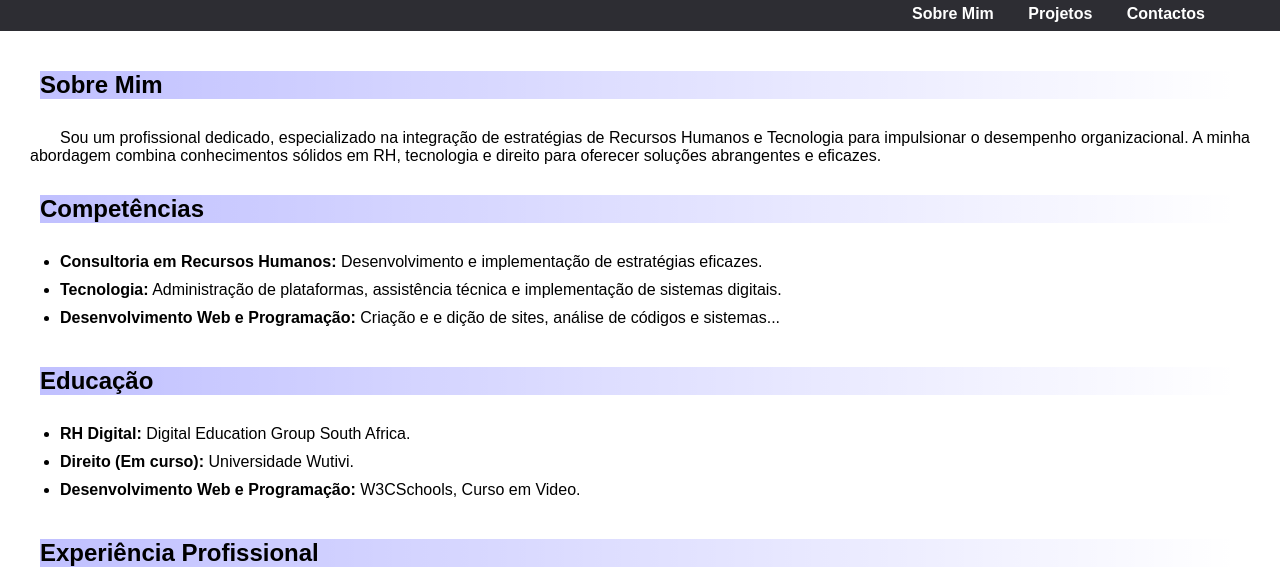
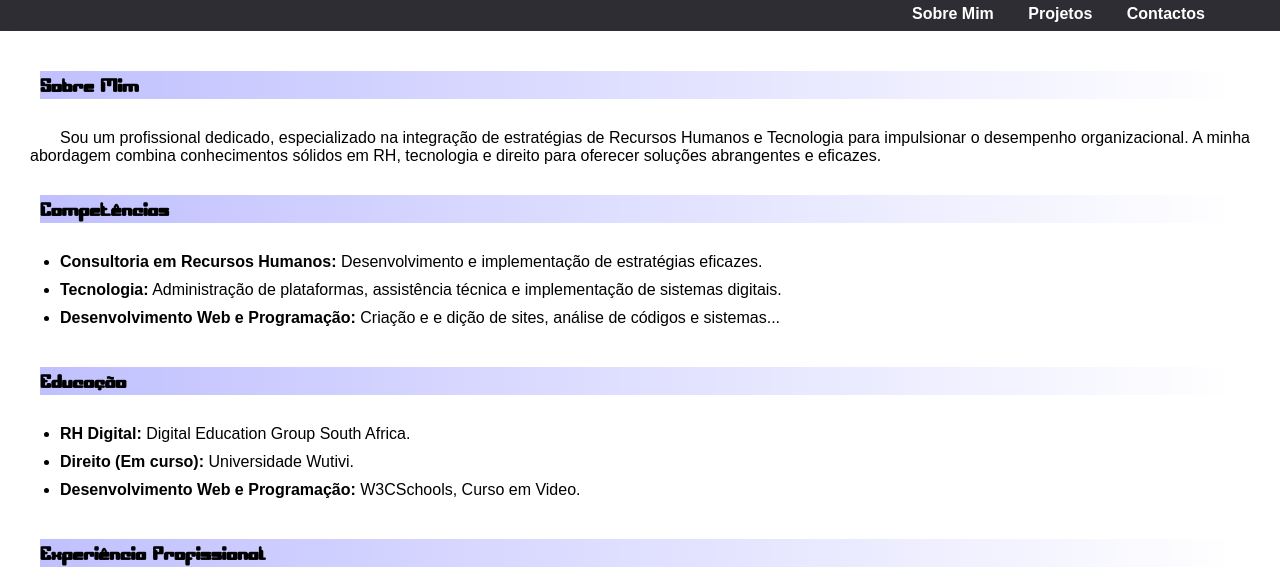
Before and after one commit to ShelzerTembe/Portifolio, a plain HTML site: page index.html in a window 1280 px wide. Shown: the part 153-737 px from the top of the page. Drawn offline with Linux system fonts and the light colour scheme.

Commit message:
font added

```diff
--- a/style.css
+++ b/style.css
@@ -1,7 +1,7 @@
 @charset "UTF-8";
 @font-face {
-    font-family:'android';
-    src: url(../fontes/idroid.otf) format('opentype');
+    font-family:'computer';
+    src: url(fontes/COMPUTERRobot.ttf) format('truetype');
 }
 
 
@@ -16,7 +16,7 @@
     --cor5:#2D2D33;
     --fonte-padrao: Arial, Verdana, Helvetica,sans-serif;
     --fonte-destaque:'Bebas Neue', sans-serif;
-    --font-android:'android', sans-serif;
+    --font-computer:'computer', sans-serif;
 }
 
 *{
@@ -36,7 +36,6 @@ header{
 }
 header>h1{
     background-color: var(--cor5);
-    font-family: var(--fonte-destaque);
     color: var(--cor1);
     padding: 8px;
     font-size: medium;
@@ -89,6 +88,7 @@ nav>a:hover{
 article h2{
     background-image: linear-gradient(to right,rgba(0, 0, 255, 0.247), transparent);
     margin: 20px;
+    font-family: var(--font-computer);
 }
 
 article{
```
Also changed, not shown: README.md (added), fontes/Retro Computer.otf (added).
